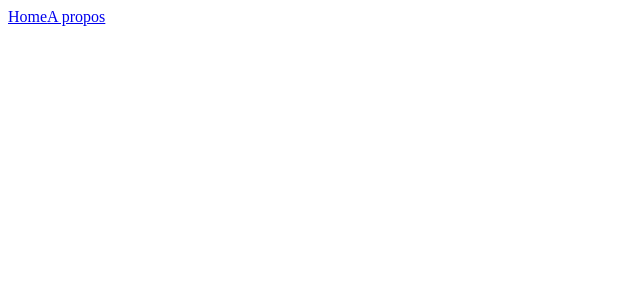
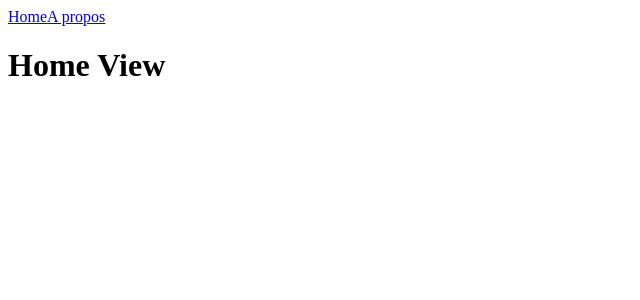
Before and after one commit to LoicDelplace/Vueflix, a Vue app: page / in a window 1280 px wide. Shown: the top 300 px of the page, without its empty margins (0-640 px from the left). Built offline with nearby package versions, Linux system fonts and the light colour scheme.

Commit message:
⚙️ Changes - Added H1 title for the current view

```diff
--- a/src/views/HomeView.vue
+++ b/src/views/HomeView.vue
@@ -1,7 +1,5 @@
-<script setup>
-</script>
-
 <template>
   <main>
+    <h1>Home View</h1>
   </main>
 </template>
```
